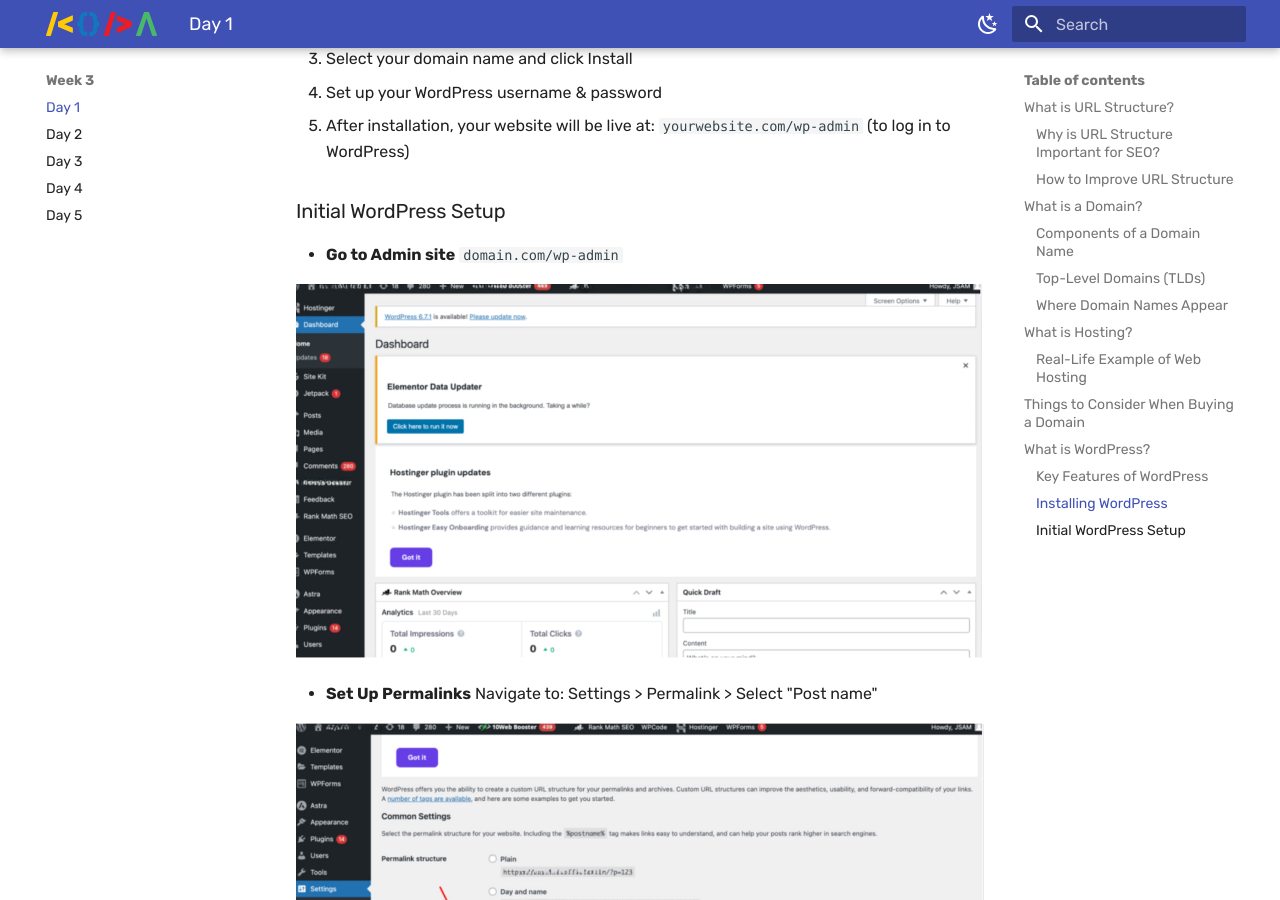
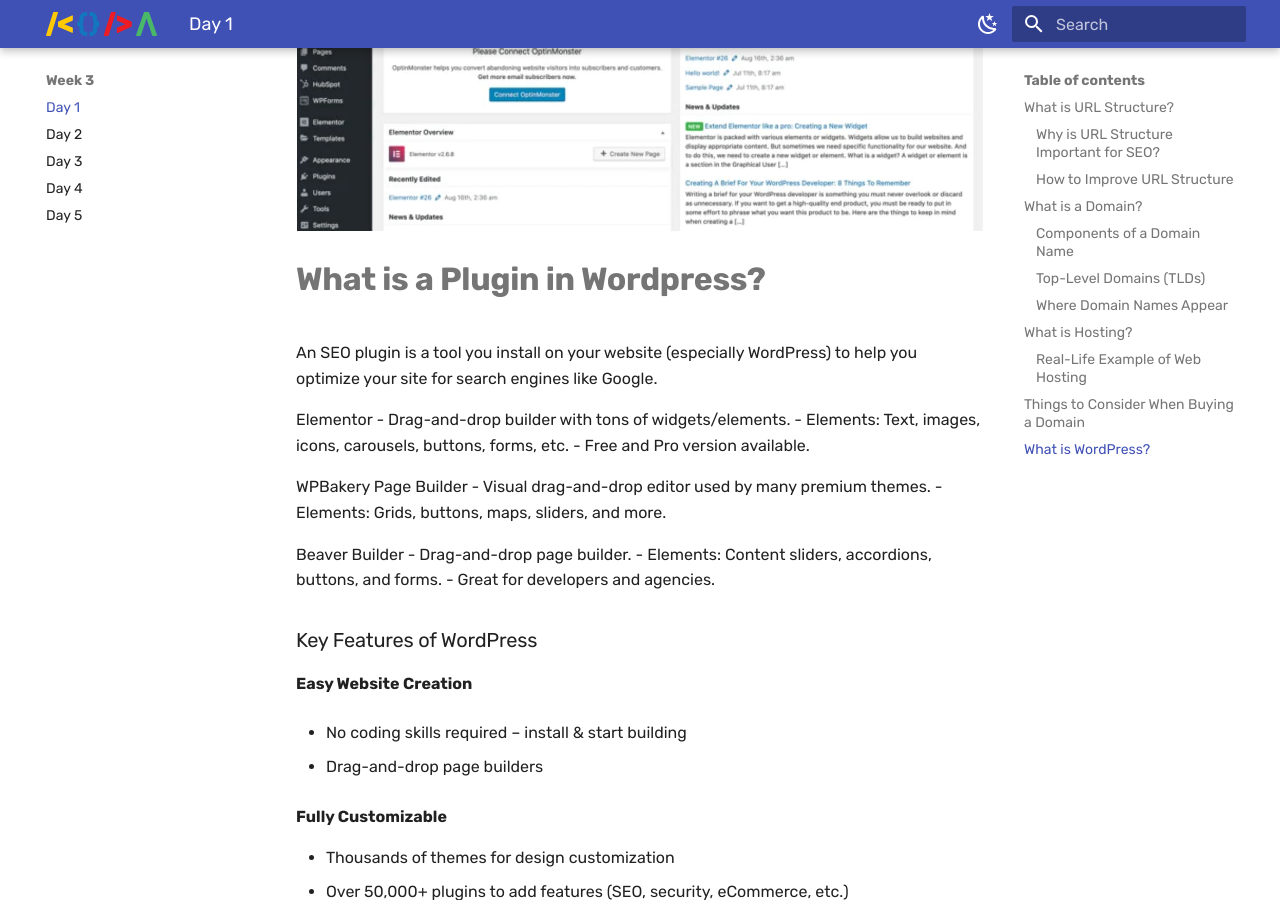
Before and after one commit to jatioi/mkdocs-seo-textbook, an MkDocs documentation site: the page built from docs/week_3/week3day1.md, in a window 1280 px wide and 900 px high, scrolled down 5798 px. Built offline with MkDocs 1.6.1 and Material for MkDocs 9.7.7, drawn with Linux system fonts in a browser that asks for light colours; some web fonts are replaced.

Commit message:
textbook update/corrections

```diff
--- a/docs/week_1/week1day2.md
+++ b/docs/week_1/week1day2.md
@@ -10,12 +10,16 @@
 
 ### **Crawling**
 
-- Crawling is the process by which search engine bots or spiders scan your website's web pages to determine their content and relevance.
+Crawling is the process by which search engine bots or spiders scan your website's web pages to determine their content and relevance. These bots follow links from one page to another, collecting information about websites.
 
 These bots follow links from one page to another, collecting information about websites.
-Why is crawling important?
 
-Crawling is essential because it enables search engines to understand your website's content and relevance. If a web page isn't crawled, it won't appear in search engine results pages, making it difficult for potential users to find you.
+![crawling](../images/week_1/crawling.jpg)
+
+
+**Why is crawling important?**
+
+Crawling is essential because it enables search engines to understand your website’s content and relevance. If a web page isn’t crawled, it won’t appear in search engine results pages, making it difficult for potential users to find you.
 
 
 
--- a/docs/week_2/week2day2.md
+++ b/docs/week_2/week2day2.md
@@ -105,6 +105,10 @@
   "AI writing tools have transformed content creation. By leveraging ChatGPT, Gemini, or Copilot effectively, you can generate high-quality, SEO-optimized articles. Start exploring AI-powered writing today!"
 
 ### **Final Optimization**
-  - Check for keyword usage (at least 1% keyword density)
-  - Make sure all main keywords are bolded
-  - Proofread for clarity, grammar, and SEO optimization
+ - Check for keyword usage (at least 1% keyword density)
+ - Meta Title 60 characters
+ - Meta Description 160 characters
+ - Make sure all main keywords are bolded
+ - 0% Plagiarism both quilbot and spineditor
+ - 0% No AI for quillbot
+ - Good Grammar and Spelling in Quillbot
--- a/docs/week_3/week3day1.md
+++ b/docs/week_3/week3day1.md
@@ -123,6 +128,25 @@
 WordPress is the most popular content management system (CMS) used to build and manage websites. It powers over 43% of all websites on the internet. WordPress allows users to create websites without coding, making it ideal for beginners and professionals.
 
 ![What is WordPress](../images/week_3/What is WordPress_.jpg)
+
+# **What is a Plugin in Wordpress?**
+
+An SEO plugin is a tool you install on your website (especially WordPress) to help you optimize your site for search engines like Google.
+
+Elementor
+- Drag-and-drop builder with tons of widgets/elements.
+- Elements: Text, images, icons, carousels, buttons, forms, etc.
+- Free and Pro version available.
+
+WPBakery Page Builder
+- Visual drag-and-drop editor used by many premium themes.
+- Elements: Grids, buttons, maps, sliders, and more.
+
+Beaver Builder
+- Drag-and-drop page builder.
+- Elements: Content sliders, accordions, buttons, and forms.
+- Great for developers and agencies.
+
 
 ### Key Features of WordPress
 
@@ -182,6 +206,7 @@
 ![Settings _ Reading _ select Static page](../images/week_3/Settings _ Reading _ select Static page.jpg)
 
 
+
 * **Install SEO Plugin**
    Go to: Plugins >  Search for "Rank Math"
 
--- a/docs/week_3/week3day2.md
+++ b/docs/week_3/week3day2.md
@@ -33,6 +33,7 @@
 ### What is a Header?
 
 The header is the top section of a webpage, usually containing:
+
 - Website logo & branding
 - Navigation menu (Home, About, Services, Contact)
 - Call-to-action buttons (Sign Up, Buy Now)
@@ -52,6 +53,7 @@
 ### What is a Footer?
 
 The footer is the bottom section of a webpage, often containing:
+
 - Contact details (phone, email, address)
 - Important links (Privacy Policy, Terms of Service, Sitemap)
 - Social media links
@@ -80,6 +82,14 @@
 
 ### How to Set-up Footer
 
-**Go to Customize > Click the footer builder**
+**Go to appearance and click the customize**
 
-![SettingUpFooter](../images/week_3/SettingUpFooter.jpg)
+**look for header builder and footer builder**
+
+![footer 1](../images/week_3/footer1.png)
+![footer 2](../images/week_3/footer2.png)
+
+### Plugins that we use for Header and Footer
+#### Ultimate add-ons for elementor
+
+![plugin](../images/week_3/plugin.png)
--- a/docs/week_3/week3day3.md
+++ b/docs/week_3/week3day3.md
@@ -110,3 +110,11 @@
 - The website has **server issues** or temporary downtime.
 
 ![What is 404 Error_](../images/week_3/What is 404 Error_.jpg)
+
+## Tools on how to fix errors:
+- Screaming frog
+- Google PageSpeed Insights
+- Yoast SEO / Rank Math (WordPress Plugins)
+
+_Screaming Frog_
+![Fix](../images/week_3/fix.png)
```
Also changed, not shown: other parts of docs/week_3/week3day1.md (+5 -0 lines), docs/images/week_1/crawling.jpg (added), docs/images/week_3/BlueHost.png (added), docs/images/week_3/GoDaddy.png (added), docs/images/week_3/SiteGround.png (added), docs/images/week_3/fix.png (added), docs/images/week_3/footer1.png (added), docs/images/week_3/footer2.png (added), docs/images/week_3/plugin.png (added).
